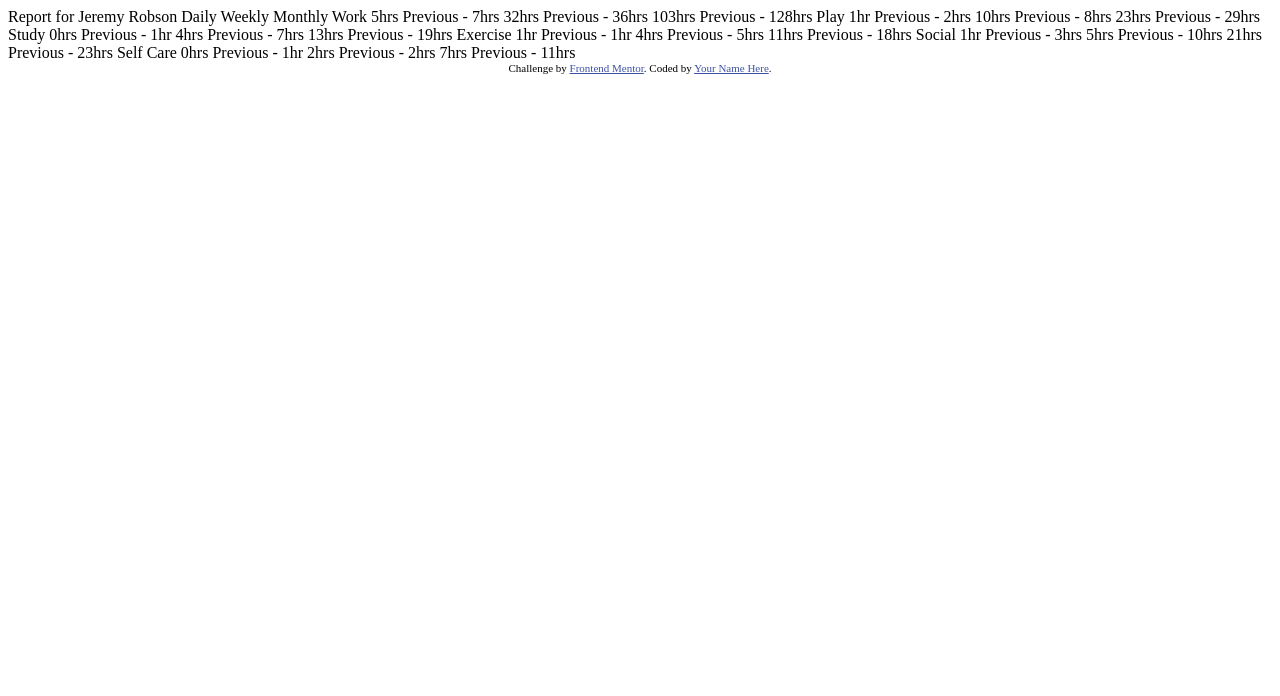
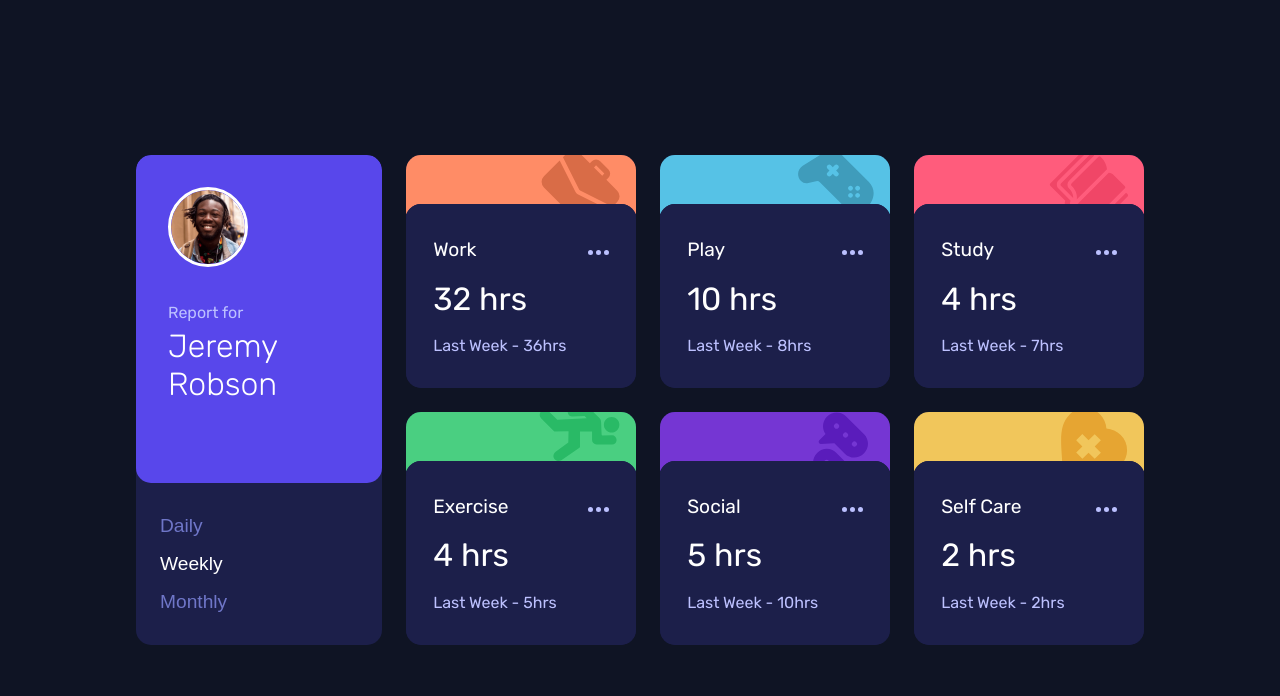
Before and after one commit to My-Frontend-Mentors-Challenges/time-tracking-dashboard-main, a plain HTML site: page index.html in a window 1280 px wide. Drawn offline with Linux system fonts and the light colour scheme.

Commit message:
finished html, css files

```diff
--- a/index.html
+++ b/index.html
@@ -1,80 +1,48 @@
 <!DOCTYPE html>
 <html lang="en">
+
 <head>
   <meta charset="UTF-8">
-  <meta name="viewport" content="width=device-width, initial-scale=1.0"> <!-- displays site properly based on user's device -->
+  <meta name="viewport" content="width=device-width, initial-scale=1.0">
+  <!-- displays site properly based on user's device -->
 
   <link rel="icon" type="image/png" sizes="32x32" href="./images/favicon-32x32.png">
-
+  <link rel="stylesheet" href="./styles.css">
+  <script src="./script.js" defer></script>
   <title>Frontend Mentor | Time tracking dashboard</title>
 
-  <!-- Feel free to remove these styles or customise in your own stylesheet 👍 -->
-  <style>
-    .attribution { font-size: 0.6875rem; text-align: center; }
-    .attribution a { color: hsl(228, 45%, 44%); }
-  </style>
+
 </head>
+
 <body>
 
-  Report for
-  Jeremy Robson
+  <main>
+    <aside>
+      <section class="profile">
+        <div class="profile-img"><img src="./images/image-jeremy.png" alt="Jeremy image"></div>
+        <div class="profile-details">
+          <p>Report for</p>
+          <h1>Jeremy Robson</h1>
+        </div>
+      </section>
 
-  Daily
-  Weekly
-  Monthly
+      <section class="time-controls">
+        <button type="button">Daily</button>
+        <button type="button" class="active">Weekly</button>
+        <button type="button">Monthly</button>
+      </section>
+    </aside>
+    <ul>
+      <li>
+        <h2>Work</h2>
+        <button type="button"><img src="./images/icon-ellipsis.svg" alt="icon ellipsis"></button>
+        <span>32hrs</span>
+        <p>Last Week - 36hrs</p>
+        <img src="./images/icon-work.svg" alt="">
+      </li>
+    </ul>
+  </main>
 
-  Work
-  5hrs <!-- daily -->
-  Previous - 7hrs <!-- daily -->
-  32hrs <!-- weekly -->
-  Previous - 36hrs <!-- weekly -->
-  103hrs <!-- monthly -->
-  Previous - 128hrs <!-- monthly -->
+</body>
 
-  Play
-  1hr <!-- daily -->
-  Previous - 2hrs <!-- daily -->
-  10hrs <!-- weekly -->
-  Previous - 8hrs <!-- weekly -->
-  23hrs <!-- monthly -->
-  Previous - 29hrs <!-- monthly -->
-
-  Study
-  0hrs <!-- daily -->
-  Previous - 1hr <!-- daily -->
-  4hrs <!-- weekly -->
-  Previous - 7hrs <!-- weekly -->
-  13hrs <!-- monthly -->
-  Previous - 19hrs <!-- monthly -->
-
-  Exercise
-  1hr <!-- daily -->
-  Previous - 1hr <!-- daily -->
-  4hrs <!-- weekly -->
-  Previous - 5hrs <!-- weekly -->
-  11hrs <!-- monthly -->
-  Previous - 18hrs <!-- monthly -->
-
-  Social
-  1hr <!-- daily -->
-  Previous - 3hrs <!-- daily -->
-  5hrs <!-- weekly -->
-  Previous - 10hrs <!-- weekly -->
-  21hrs <!-- monthly -->
-  Previous - 23hrs <!-- monthly -->
-
-  Self Care
-  0hrs <!-- daily -->
-  Previous - 1hr <!-- daily -->
-  2hrs <!-- weekly -->
-  Previous - 2hrs <!-- weekly -->
-  7hrs <!-- monthly -->
-  Previous - 11hrs <!-- monthly -->
-
-
-  <footer class="attribution">
-    Challenge by <a href="https://www.frontendmentor.io?ref=challenge">Frontend Mentor</a>.
-    Coded by <a href="#">Your Name Here</a>.
-  </footer>
-</body>
 </html>
--- /dev/null
+++ b/styles.css
@@ -0,0 +1,195 @@
+@font-face {
+    font-family: 'Rubik';
+    src: url(./font/Rubik-VariableFont_wght.ttf);
+}
+:root{
+--Purple-600: hsl(246, 80%, 60%);
+
+--Orange-300: hsl(15, 100%, 70%);
+--Blue-300: hsl(195, 74%, 62%);
+--Pink-400 : hsl(348, 100%, 68%);
+--Green-400 : hsl(145, 58%, 55%);
+--Purple-700: hsl(264, 64%, 52%);
+--Yellow-300: hsl(43, 84%, 65%);
+--Navy-950: hsl(226, 43%, 10%);
+--Navy-900: hsl(235, 46%, 20%);
+--Navy-800: hsl(235, 40%, 30%);
+--Purple-500: hsl(235, 45%, 61%);
+--Navy-200: hsl(236, 100%, 87%);
+--list-border-thinkness: 50px;
+}
+*{
+    margin: 0;
+    padding: 0;
+    box-sizing: border-box;
+}
+p{
+    color: var(--Navy-200);
+}
+h1,h2,button.active,button:hover,span{
+    color: white;
+}
+button{
+    border: none;
+    background-color: inherit;
+    font-size: 1.2rem;
+    color: var(--Purple-500);
+}
+button:hover{
+    cursor: pointer;
+}
+h1{
+    font-weight: 300;
+    font-size: 1.5rem;
+    grid-column: 2;
+    align-self:flex-start;
+}
+h2{
+    font-weight: 400;
+    font-size: 1.2rem;
+}
+body{
+    background-color: var(--Navy-950);
+    font-family: 'Rubik';
+}
+main{
+    display: grid;
+    gap: 1.5rem;
+    padding: 3rem 1rem;
+}
+aside,li,li::before,.profile{
+    background-color: var(--Navy-900);
+    border-radius: 15px;
+    overflow: hidden;
+}
+.profile{
+    background-color: var(--Purple-600);
+    padding: 2rem;
+    display: flex;
+    /* grid-template-columns: min-content max-content; */
+    align-items: center;
+    gap: 1rem;
+}
+.profile-details{
+    display: flex;
+    flex-direction: column;
+    gap: 0.3rem;
+}
+.profile-img img{
+    width: 5rem;
+    border: 3px solid white;
+    border-radius: 100%;
+}
+.time-controls{
+    padding: 2rem 0;
+    display: flex;
+    justify-content: space-around;
+}
+
+ul{
+    display: grid;
+    gap: inherit;
+}
+li{
+    display: grid;
+    grid-template-columns: 1fr 1fr;
+    justify-content: space-between;
+    align-items: center;
+    padding: 1.7rem;
+    gap: 0.5rem;
+    padding-top: calc(var(--list-border-thinkness) + 1.7rem);
+    box-shadow: inset 0 var(--list-border-thinkness) 0 -1px var(--Orange-300);
+    position: relative;
+}
+li>img{
+    position: absolute;
+    top: -5px;
+    right: 1rem;
+    z-index: 0;
+}
+li::before{
+    content: '';
+    position: absolute;
+    inset: calc( var(--list-border-thinkness) - 1px) 0 0;
+    background-color: var(--Navy-900);
+    z-index: 1;
+
+}
+li:hover:not(:has(button:hover)) {
+    background-color: var(--Navy-800);
+    cursor: pointer;
+}
+li:hover:not(:has(button:hover))::before{
+    background-color: var(--Navy-800);
+}
+li>*:not(img){
+    position: relative;
+    z-index: 2;
+}
+li>:nth-child(even){
+    justify-self: end;
+}
+li span{
+    font-size: 2rem;
+    font-weight: 400;
+}
+li.work{
+    box-shadow: inset 0 var(--list-border-thinkness) 0 -1px var(--Orange-300);
+}
+li.play{
+   box-shadow: inset 0 var(--list-border-thinkness) 0 -1px var(--Blue-300);
+
+}
+li.study{
+   box-shadow: inset 0 var(--list-border-thinkness) 0 -1px var(--Pink-400);
+
+}
+li.exercise{
+   box-shadow: inset 0 var(--list-border-thinkness) 0 -1px var(--Green-400);
+
+}
+li.social{
+   box-shadow: inset 0 var(--list-border-thinkness) 0 -1px var(--Purple-700);
+
+}
+li.self-care{
+    box-shadow: inset 0 var(--list-border-thinkness) 0 -1px var(--Yellow-300);
+
+}
+@media screen and (min-width:65rem) {
+    body{
+        display: flex;
+        min-height: 100vh;
+        justify-content: center;
+        align-items: center;
+    }
+    main{
+        max-width: 65rem;
+        grid-template-columns: 1fr 3fr;
+    }
+    ul{
+        grid-template-columns: 1fr 1fr 1fr;
+    }
+    li span{
+        grid-column: 1/-1;
+    }
+    li > :nth-last-child(2) {
+        grid-column: 1/-1;
+        justify-self: start;
+    }
+    .profile{
+        flex-direction: column;
+        align-items: start;
+        gap: 2rem;
+    }
+    .profile-details h1{
+        font-size: 2rem;
+        margin-bottom: 3rem;
+    }
+    .time-controls{
+        flex-direction: column;
+        align-items: start;
+        padding-left: 1.5rem;
+        gap: 1rem;
+    }
+}
```
Also changed, not shown: font/OFL.txt (added), font/README.txt (added), font/Rubik-Italic-VariableFont_wght.ttf (added), font/Rubik-VariableFont_wght.ttf (added), font/static/Rubik-Black.ttf (added), font/static/Rubik-BlackItalic.ttf (added), font/static/Rubik-Bold.ttf (added), font/static/Rubik-BoldItalic.ttf (added), font/static/Rubik-ExtraBold.ttf (added), font/static/Rubik-ExtraBoldItalic.ttf (added), font/static/Rubik-Italic.ttf (added), font/static/Rubik-Light.ttf (added), font/static/Rubik-LightItalic.ttf (added), font/static/Rubik-Medium.ttf (added), 4 more files.
